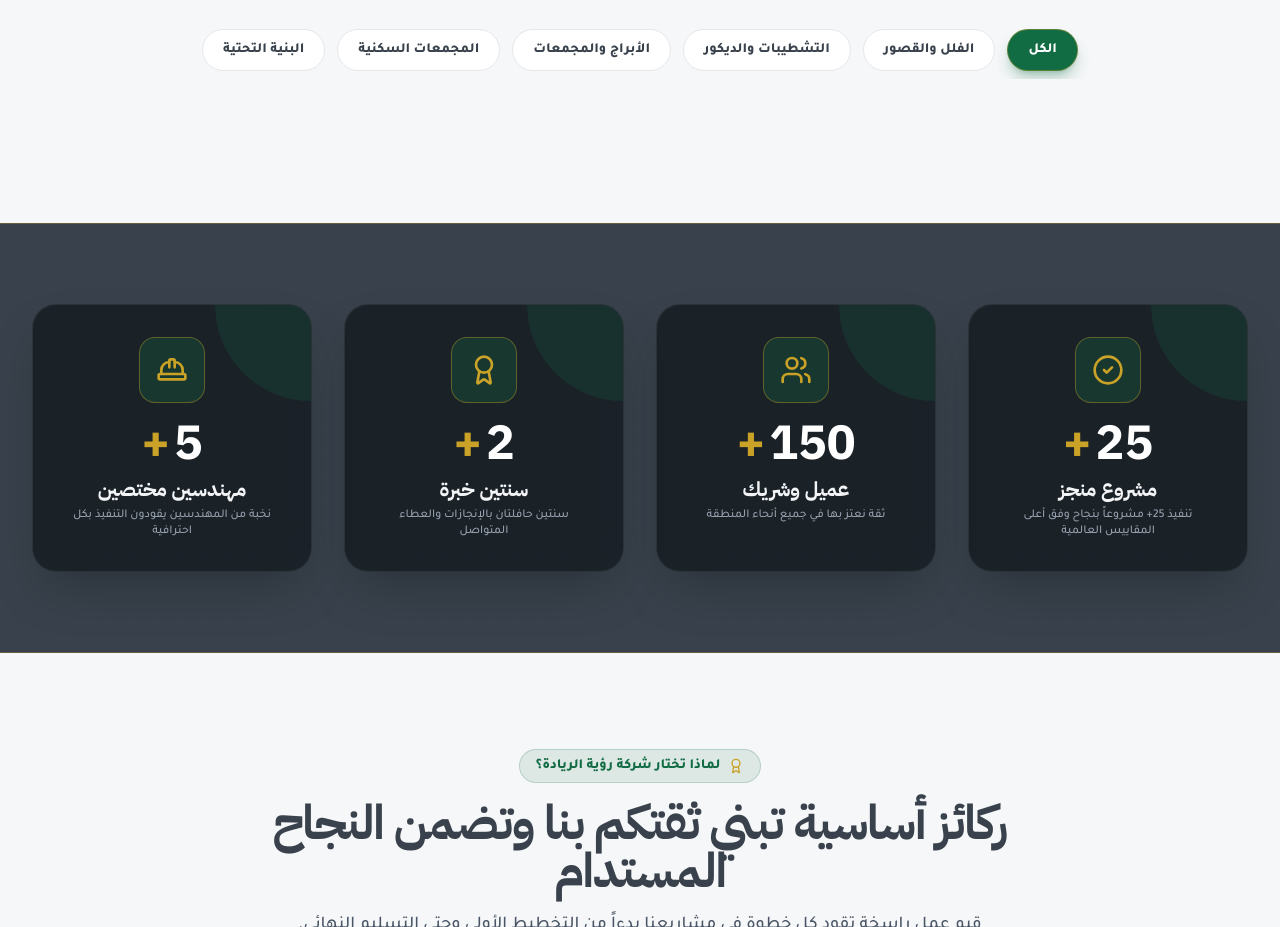
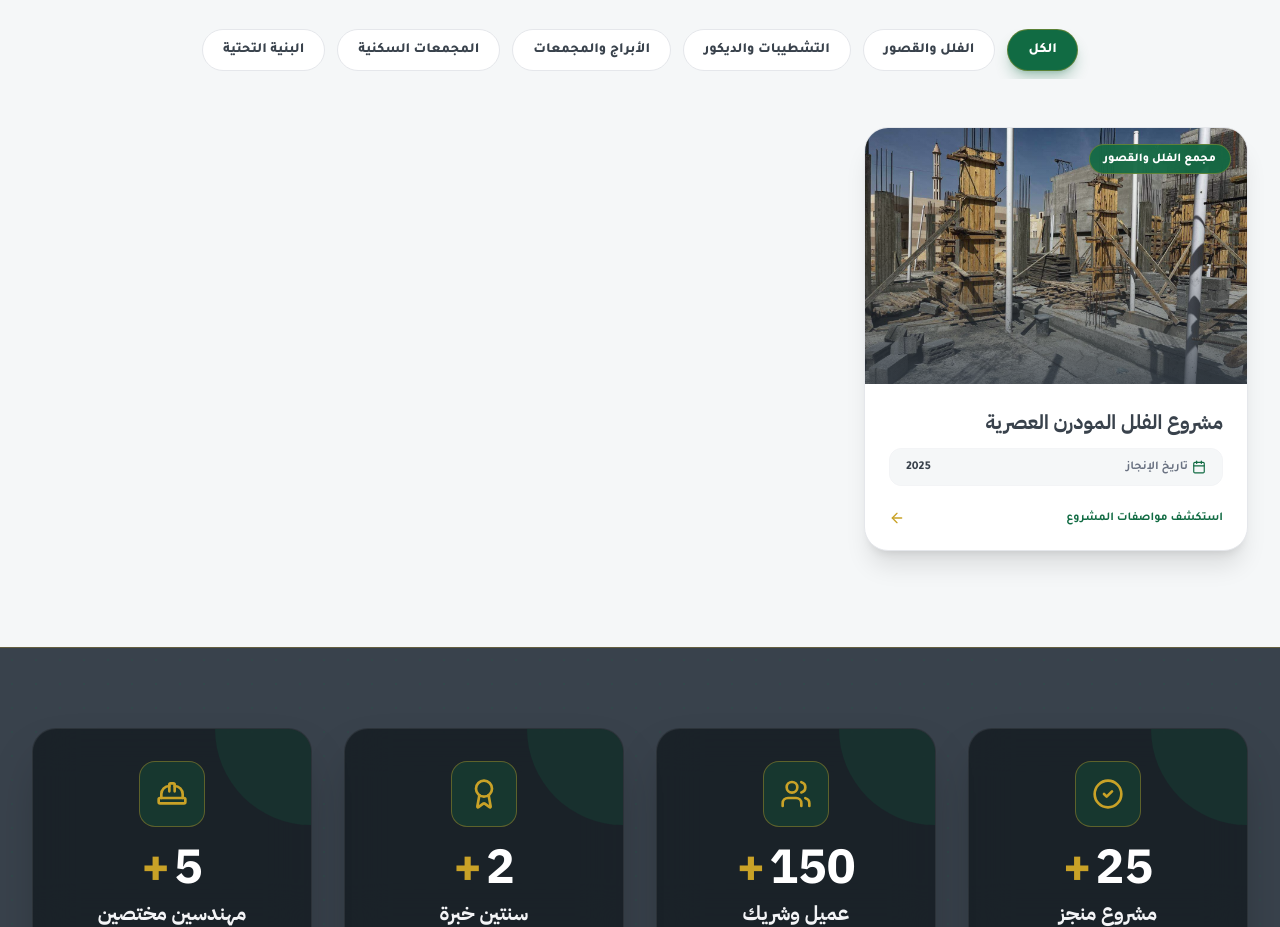
Before and after one commit to bodaa-a11y/double-contracting-company, a React (Vite) app: page / in a window 1280 px wide. Shown: the part 3280-4207 px from the top of the page. Built offline with nearby package versions, Linux system fonts and the light colour scheme.

Commit message:
Add Project 1: Modern Villas

```diff
--- a/src/data/companyData.ts
+++ b/src/data/companyData.ts
@@ -195,7 +195,38 @@ export const TEXT_SCROLL_ITEMS = [
   }
 ];
 
-export const PROJECTS: ProjectItem[] = [];
+export const PROJECTS: ProjectItem[] = [
+  {
+    id: 'proj-modern-villas',
+    title: 'مشروع الفلل المودرن العصرية',
+    category: 'villas',
+    categoryLabel: 'مجمع الفلل والقصور',
+    location: '',
+    area: '25,000 م²',
+    completionYear: '2025',
+    client: 'مجموعة النخبة العقارية',
+    value: '85,000,000 ريال',
+    image: '/projects/nudra_1.jpg',
+    gallery: [
+      '/projects/nudra_1.jpg',
+      '/projects/nudra_2.jpg',
+      '/projects/nudra_3.jpg',
+      '/projects/nudra_extracted_1.jpeg',
+      '/projects/nudra_extracted_2.jpeg',
+      '/projects/nudra_extracted_3.jpeg',
+      '/projects/nudra_extracted_4.jpeg',
+      '/projects/nudra_extracted_5.jpeg',
+      '/projects/nudra_extracted_6.jpeg',
+      '/projects/nudra_extracted_7.jpeg',
+      '/projects/nudra_extracted_8.jpeg',
+      '/projects/nudra_extracted_9.jpeg',
+      '/projects/nudra_extracted_10.jpeg',
+      '/projects/nudra_pdf_page_1.jpg'
+    ],
+    description: 'مشروع الفلل المودرن العصرية يجسد أعلى درجات الفخامة والرفاهية والواجهات المعمارية المودرن مع المساحات الخضراء والإنارة الليلية.',
+    keyFeatures: ['تصميم معماري مودرن عصري', 'تشطيبات فاخرة عالية الجودة', 'حدائق خاصة ومساحات خضراء', 'معرض صور شامل']
+  }
+];
 
 export const STATS: StatItem[] = [
   {
```
